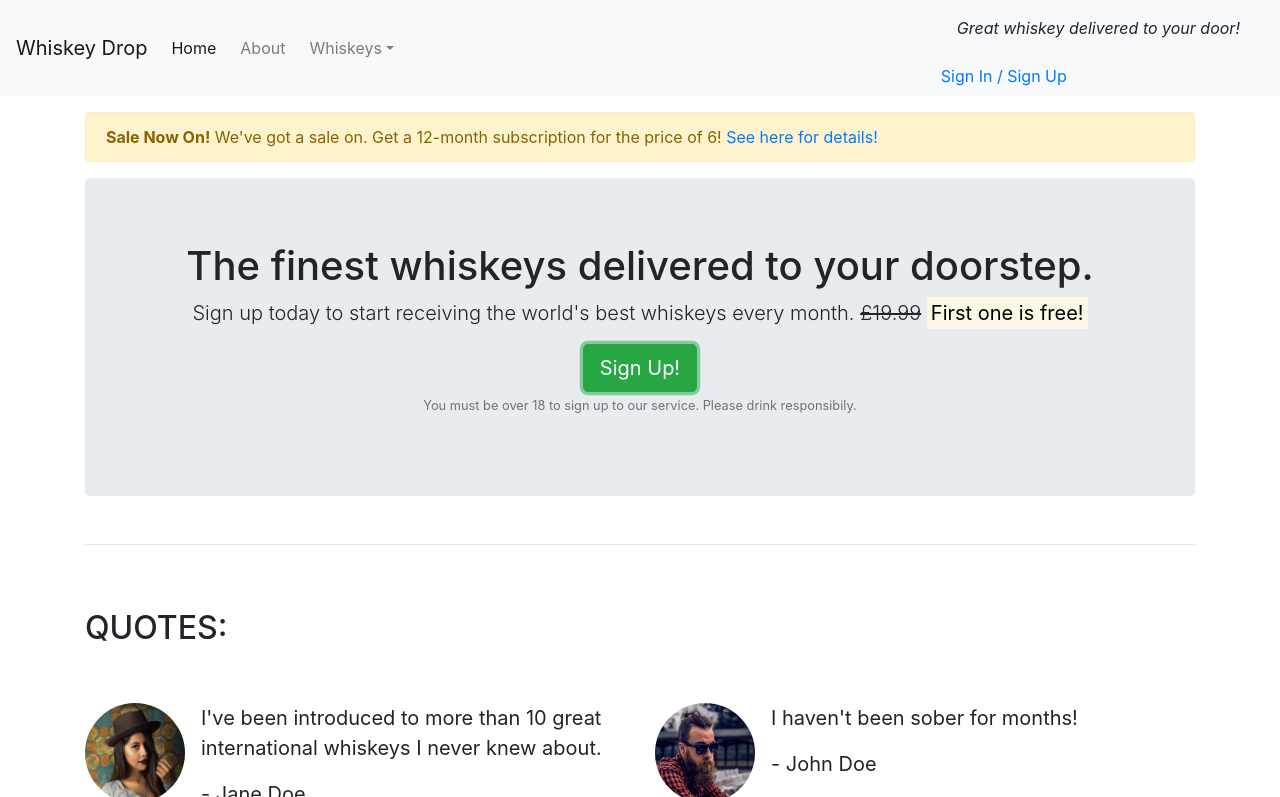
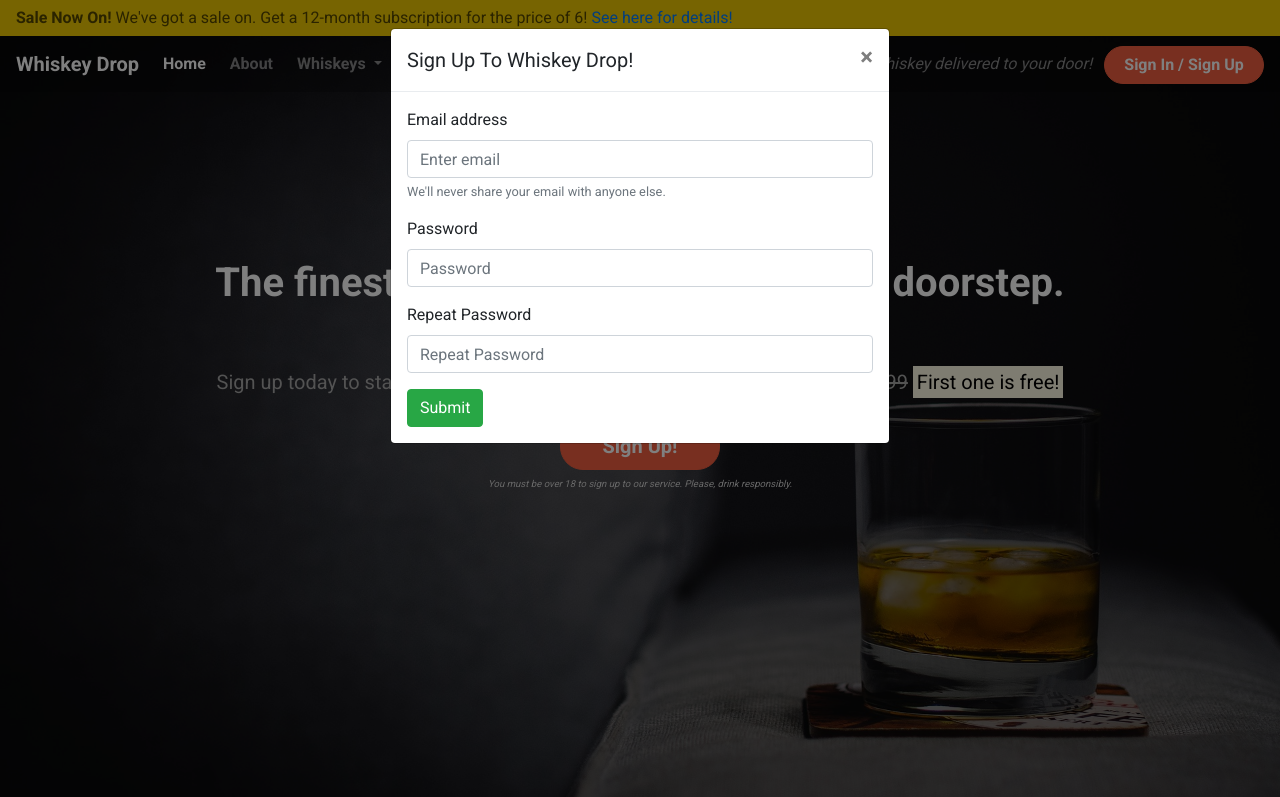
Before and after one commit to greglabo78/learn-bootstrap, a plain HTML site: page index.html in a window 1280 px wide. Both pictures are taken after a click on the button "Sign Up!". Shown: the top 797 px of the page. Drawn offline with nearby package versions, Linux system fonts and the light colour scheme.

Commit message:
one more bit left

```diff
--- /dev/null
+++ b/css/style.css
@@ -0,0 +1,139 @@
+body {
+    font-family: 'Roboto', sans-serif;
+}
+
+.alert-container .col-12 {
+    padding-left: 0;
+    padding-right: 0;
+}
+
+.site-wide-alert {
+    color: #544600;
+    background-color: #eec802;
+    border-color: #eec802;
+    padding: 5px 15px;
+    margin-bottom: 0;
+    border: 1px solid transparent;
+    border-radius: 0;
+}
+
+
+.callout-container {
+    height: 100vh;
+
+    background: url('../images/whiskey-background.jpeg') no-repeat bottom right fixed;
+    -webkit-background-size: cover;
+    -moz-background-size: cover;
+    -o-background-size: cover;
+    background-size: cover;
+
+    display: flex;
+    align-items: center;
+    justify-content: center;
+
+    position: relative;
+}
+
+.opaque-overlay {
+    position: absolute;
+    top: 0;
+    left: 0;
+    height: 100%;
+    width: 100%;
+    background-color: rgba(0, 0, 0, 0.5);
+}
+
+/* Navbar */
+
+.navalert-container {
+    position: absolute;
+    top: 0;
+    left: 0;
+    z-index: 1;
+    padding-left: 0;
+    padding-right: 0;
+}
+
+.navbar {
+    margin-bottom: 0;
+    width: 100%;
+    background-color: rgba(0, 0, 0, .25);
+    border: 0;
+}
+
+.navbar .navbar-toggler {
+    border: 0;
+}
+
+.navbar .navbar-brand {
+    font-weight: bold;
+}
+
+.navbar .navbar-nav a {
+    font-weight: bold;
+}
+
+
+/* Jumbotron */
+
+.jumbotron {
+    background-color: transparent;
+}
+
+.jumbotron h1 {
+    color: white;
+    font-weight: bold;
+    margin-bottom: 30px;
+    color: white;
+}
+
+.jumbotron .lead {
+    color: #a7a7a7;
+    margin: 25px 0;
+}
+
+.jumbotron small {
+    font-size: 60%;
+    font-style: italic;
+    color: #d0d0d0;
+}
+
+/* Block dividers */
+
+.block-divider {
+    width: 75px;
+    height: 5px;
+    border: 0;
+    background-color: #444;
+}
+
+.block-divider--orange {
+    background-color: #f05f40;
+}
+
+.block-divider--short {
+    width: 35px;
+}
+
+/* Buttons */
+
+.btn--cta {
+    font-weight: bold;
+    border-radius: 23px;
+    width: 160px;
+}
+
+.btn--red {
+    color: white;
+    background-color: #f05f40;
+    border-color: #f05f40;
+}
+
+.btn--red:hover,
+.btn--red:active,
+.btn--red:focus,
+.btn--red:active:focus {
+    background-color: #df4929;
+    border-color: #df4929;
+    color: white;
+}
--- a/index.html
+++ b/index.html
@@ -3,26 +3,39 @@
 
 <head>
     <meta charset="utf-8">
-
     <title>Whiskey Drop | Taste a new whiskey every month</title>
     <meta name="viewport" content="width=device-width, initial-scale=1.0">
     <link rel="stylesheet" href="https://maxcdn.bootstrapcdn.com/bootstrap/4.1.3/css/bootstrap.min.css">
-    <script src="https://kit.fontawesome.com/abd9ce5859.js" crossorigin="anonymous"></script>
+    <link rel="stylesheet" href="https://use.fontawesome.com/releases/v5.6.1/css/all.css" integrity="sha384-gfdkjb5BdAXd+lj+gudLWI+BXq4IuLW5IT+brZEZsLFm++aCMlF1V92rMkPaX4PP" crossorigin="anonymous">
+    <link href="https://fonts.googleapis.com/css?family=Roboto:400,700" rel="stylesheet">
+    <link rel="stylesheet" href="css/style.css" type="text/css" />
 </head>
 
 <body>
-    <nav class="navbar navbar-light bg-light navbar-expand-sm">
+    <div class="container-fluid navalert-container">
+        <div class="container-fluid alert-container">
+            <div class="row d-none d-sm-block">
+                <div class="col-12">
+                    <div class="site-wide-alert alert alert-warning">
+                        <strong>Sale Now On!</strong> We've got a sale on. Get a 12-month subscription for the price of 6! <a href="">See here for details!</a>
+                    </div>
+                </div>
+            </div>
+        </div>
+        <nav class="navbar navbar-dark navbar-expand-sm">
             <a href="/" class="navbar-brand">Whiskey Drop</a>
 
-        <button class="navbar-toggler ml-auto" type="button" data-toggle="collapse" data-target="#navbarNavDropdown"
-        aria-controls="navbarNavDropdown" aria-expanded="false" aria-label="Toggle navigation"><span class="navbar-toggler-icon"></span></button>
+            <button class="navbar-toggler ml-auto" type="button" data-toggle="collapse" data-target="#navbarNavDropdown" aria-controls="navbarNavDropdown" aria-expanded="false" aria-label="Toggle navigation">
+        <span class="navbar-toggler-icon"></span></button>
+
             <div class="collapse navbar-collapse" id="navbarNavDropdown">
                 <ul class="navbar-nav mr-auto">
-                <li class="active nav-item mr-2"><a href="/" class="nav-link">Home</a></li>
-                <li class=" nav-item mr-2"><a href="/about" class="nav-link">About</a></li>
+                    <li class="active nav-item mr-2"><a class="nav-link" href="/">Home</a></li>
+                    <li class="nav-item mr-2"><a class="nav-link" href="/about">About</a></li>
                     <li class="nav-item dropdown">
-                    <a class="nav-link dropdown-toggle" href="#" id="navbarDropdownMenuLink" role="button" data-toggle="dropdown" aria-haspopup="true" aria-expanded="false">Whiskeys</a>
-
+                        <a class="nav-link dropdown-toggle" href="#" id="navbarDropdownMenuLink" role="button" data-toggle="dropdown" aria-haspopup="true" aria-expanded="false">
+          Whiskeys
+        </a>
                         <div class="dropdown-menu" aria-labelledby="navbarDropdownMenuLink">
                             <a class="dropdown-item" href="#">Irish</a>
                             <a class="dropdown-item" href="#">Scotch</a>
@@ -31,41 +44,37 @@
                         </div>
                     </li>
 
-                <li class=" nav-item mr- d-block d-sm-none"><a href="/login" class="nav-link">Sign In / Sign Up</a></li>
+                    <li class="nav-item mr-2 d-block d-sm-none"><a class="nav-link" href="/login">Sign In / Sign Up</a></li>
                 </ul>
             </div>
             <div class="d-none d-md-block">
-            <p class="navbar -text my auto mr-2"><i>Great whiskey delivered to your door!</i></p>
-            <a href="/login">Sign In / Sign Up</a>
+                <p class="navbar-text my-auto mr-2"><i>Great whiskey delivered to your door!</i></p>
+                <a href="/login" class="btn btn--cta btn--red">Sign In / Sign Up</a>
             </div>
         </nav>
-    <article class="container mt-3">
-        <div class="row d-none d-sm-block">
-            <div class="col-12">
-            <div class="alert alert-warning">
-                <strong>Sale Now On!</strong> We've got a sale on. Get a 12-month subscription for the price of 6!
-                <a href="">See here for details!</a>
     </div>
-            </div>
-        </div>
+    <div class="container-fluid callout-container">
         <!-- Callout -->
+        <div class="opaque-overlay">&nbsp;</div>
         <div class="row">
             <div class="col-12">
                 <section class="callout jumbotron text-center">
-                    <h1>The finest whiskeys delivered to your doorstep.</h1>
+                    <h1 class="jumbotron-header">The finest whiskeys delivered to your doorstep.</h1>
+                    <hr class="block-divider block-divider--orange">
                     <p class="lead">Sign up today to start receiving the world's best whiskeys every month.
-                        <s class="d-none d-sm-inline">£19.99</s>
-                        <span class="d-line d-sm-none"><br></span>
-                        <strong> <mark>First one is free!</mark> </strong></p>
-                    <button class="btn btn-success btn-lg" data-toggle="modal" data-target="#signUpModal"> Sign Up! </button>
-                    <p class="text-muted"> <small> You must be over 18 to sign up to our service. Please drink responsibily.</small></p>
+                        <s class="d-none d-sm-inline">€19.99</s>
+                        <span class="d-inline d-sm-none"><br></span>
+                        <strong><mark>First one is free!</mark></strong></p>
+                    <button class="btn btn-lg btn--cta btn--red" data-toggle="modal" data-target="#signUpModal">Sign Up!</button>
+                    <p class="text-muted"><small>You must be over 18 to sign up to our service. Please, drink responsibly.</small></p>
                 </section>
             </div>
         </div>
         <!-- /.callout -->
-        <hr>
+    </div>
 
     <!-- Quotes -->
+    <div class="container quotes-container">
         <section class="quotes">
             <div class="row">
                 <div class="col-12 my-5">
@@ -76,7 +85,7 @@
                 <div class="col-12 col-md-6">
                     <div class="media">
                         <div class="d-none d-sm-block">
-                            <img src="images/girl-image.png" class="rounded-circle mr-3" height="100" width="100" alt="">
+                            <img src="images/girl-image.png" class="rounded-circle mr-3" height=100 width=100>
                         </div>
                         <div class="media-body">
                             <blockquote class="blockquote">
@@ -89,12 +98,12 @@
                 <div class="col-12 col-md-6">
                     <div class="media">
                         <div class="d-none d-sm-block">
-                            <img src="images/guy-image.png" class="rounded-circle mr-3" height="100" width="100" alt="">
+                            <img src="images/guy-image.png" class="rounded-circle mr-3" height=100 width=100>
                         </div>
                         <div class="media-body">
                             <blockquote class="blockquote">
                                 <p>I haven't been sober for months!</p>
-                                <p>- John Doe</p>
+                                <p>- Jane Doe</p>
                             </blockquote>
                         </div>
                     </div>
@@ -102,9 +111,10 @@
             </div>
         </section>
         <!-- /.quotes -->
-        <hr>
+    </div>
 
     <!-- Features -->
+    <div class="features-container">
         <section class="features">
             <div class="row">
                 <div class="col-12 my-5">
@@ -114,98 +124,64 @@
             <div class="row">
                 <div class="col-12 col-md-6 col-lg-4">
                     <div class="feature">
-                            <h3><i class="fa-solid fa-gifts d-none d-sm-inline"></i> Feature 1 <span class="badge badge-success">NEW!</span></h3>
+                        <h3><i class="fas fa-gift d-none d-sm-inline"></i> Feature 1 <span class="badge badge-success">NEW!</span></h3>
                         <p>Lorem ipsum dolor sit amet, consectetur adipiscing elit, sed do eiusmod tempor incididunt ut labore et dolore magna aliqua. Ut enim ad minim veniam, quis nostrud exercitation ullamco laboris nisi ut aliquip ex ea commodo consequat.</p>
                         <p><a class="btn btn-sm btn-light" href="">Read More</a></p>
                     </div>
                 </div>
                 <div class="col-12 col-md-6 col-lg-4">
                     <div class="feature">
-                            <h3><i class="fa-regular fa-credit-card d-none d-sm-inline"></i> Feature 2</h3>
+                        <h3><i class="fas fa-credit-card d-none d-sm-inline"></i> Feature 2</h3>
                         <p>Lorem ipsum dolor sit amet, consectetur adipiscing elit, sed do eiusmod tempor incididunt ut labore et dolore magna aliqua. Ut enim ad minim veniam, quis nostrud exercitation ullamco laboris nisi ut aliquip ex ea commodo consequat.</p>
                         <p><a class="btn btn-sm btn-light" href="">Read More</a></p>
                     </div>
                 </div>
                 <div class="col-12 d-md-none d-lg-block col-lg-4">
                     <div class="feature">
-                            <h3><i class="fa-solid fa-circle-xmark d-none d-sm-inline"></i> Feature 3</h3>
+                        <h3><i class="fas fa-times-circle d-none d-sm-inline"></i> Feature 3</h3>
                         <p>Lorem ipsum dolor sit amet, consectetur adipiscing elit, sed do eiusmod tempor incididunt ut labore et dolore magna aliqua. Ut enim ad minim veniam, quis nostrud exercitation ullamco laboris nisi ut aliquip ex ea commodo consequat.</p>
                         <p><a class="btn btn-sm btn-light" href="">Read More</a></p>
                     </div>
                 </div>
             </div>
         </section>
-        <section class="Monthly Favourites">
-            <div class="row">
-                <div class="col-12 my-5">
-                    <h2 class="text-uppercase">Monthly Favourites</h2>
+        <!-- /.features -->
     </div>
-            </div>
-            <table class="table">
-                <thead>
-                  <tr>
-                    <th scope="col">#</th>
-                    <th scope="col">name</th>
-                    <th scope="col">origin</th>
-                </tr>
-                </thead>
-                <tbody>
-                  <tr>
-                    <th scope="row">1</th>
-                    <td>Jack Daniels</td>
-                    <td>Canada</td>
-                </tr>
-                <tr>
-                    <th scope="row">2</th>
-                    <td>Vikings Delight</td>
-                    <td>Norway</td>
-                </tr>
-                <tr>
-                    <th scope="row">3</th>
-                    <td>Tcasela</td>
-                    <td>Mexico</td>
-                </tr>
-                <tr>
-                    <th scope="row">4</th>
-                    <td>St.Deon</td>
-                    <td>Spain</td>
-                </tr>
-                <tr>
-                    <th scope="row">5</th>
-                    <td>London Range</td>
-                    <td>United Kingdom</td>
-                </tr>
-                </tbody>
-              </table>
 
-        </section>
-        <!-- /.features -->
-
-    </article>
     <div class="modal" tabindex="-1" role="dialog" id="signUpModal">
         <div class="modal-dialog" role="document">
             <div class="modal-content">
                 <div class="modal-header">
-              <h5 class="modal-title">Modal title</h5>
+                    <h5 class="modal-title">Sign Up To Whiskey Drop!</h5>
                     <button type="button" class="close" data-dismiss="modal" aria-label="Close">
           <span aria-hidden="true">&times;</span>
         </button>
                 </div>
                 <div class="modal-body">
-              <p>Modal body text goes here.</p>
+                    <form>
+                        <div class="form-group">
+                            <label for="exampleInputEmail1">Email address</label>
+                            <input type="email" class="form-control" id="exampleInputEmail1" aria-describedby="emailHelp" placeholder="Enter email">
+                            <small id="emailHelp" class="form-text text-muted">We'll never share your email with anyone else.</small>
                         </div>
-            <div class="modal-footer">
-              <button type="button" class="btn btn-secondary" data-dismiss="modal">Close</button>
-              <button type="button" class="btn btn-primary">Save changes</button>
+                        <div class="form-group">
+                            <label for="password">Password</label>
+                            <input type="password" class="form-control" id="password" placeholder="Password">
+                        </div>
+                        <div class="form-group">
+                            <label for="repeatPassword">Repeat Password</label>
+                            <input type="password" class="form-control" id="repeatPassword" placeholder="Repeat Password">
+                        </div>
+                        <button type="submit" class="btn btn-success">Submit</button>
+                    </form>
                 </div>
             </div>
         </div>
     </div>
 
-    <script src="https://cdn.jsdelivr.net/npm/jquery@3.5.1/dist/jquery.slim.min.js" integrity="sha384-DfXdz2htPH0lsSSs5nCTpuj/zy4C+OGpamoFVy38MVBnE+IbbVYUew+OrCXaRkfj" crossorigin="anonymous"></script>
-    <script src="https://cdn.jsdelivr.net/npm/popper.js@1.16.1/dist/umd/popper.min.js" integrity="sha384-9/reFTGAW83EW2RDu2S0VKaIzap3H66lZH81PoYlFhbGU+6BZp6G7niu735Sk7lN" crossorigin="anonymous"></script>
-    <script src="https://cdn.jsdelivr.net/npm/bootstrap@4.6.2/dist/js/bootstrap.min.js" integrity="sha384-+sLIOodYLS7CIrQpBjl+C7nPvqq+FbNUBDunl/OZv93DB7Ln/533i8e/mZXLi/P+" crossorigin="anonymous"></script>
-    <script src="https://cdn.jsdelivr.net/npm/bootstrap@4.6.2/dist/js/bootstrap.bundle.min.js" integrity="sha384-Fy6S3B9q64WdZWQUiU+q4/2Lc9npb8tCaSX9FK7E8HnRr0Jz8D6OP9dO5Vg3Q9ct" crossorigin="anonymous"></script>
+    <script src="https://code.jquery.com/jquery-3.3.1.slim.min.js" integrity="sha384-q8i/X+965DzO0rT7abK41JStQIAqVgRVzpbzo5smXKp4YfRvH+8abtTE1Pi6jizo" crossorigin="anonymous"></script>
+    <script src="https://cdnjs.cloudflare.com/ajax/libs/popper.js/1.14.3/umd/popper.min.js" integrity="sha384-ZMP7rVo3mIykV+2+9J3UJ46jBk0WLaUAdn689aCwoqbBJiSnjAK/l8WvCWPIPm49" crossorigin="anonymous"></script>
+    <script src="https://stackpath.bootstrapcdn.com/bootstrap/4.1.3/js/bootstrap.min.js" integrity="sha384-ChfqqxuZUCnJSK3+MXmPNIyE6ZbWh2IMqE241rYiqJxyMiZ6OW/JmZQ5stwEULTy" crossorigin="anonymous"></script>
 </body>
 
 </html>
```
Also changed, not shown: images/whiskey-background.jpeg (added). Lines whose indentation alone changed are shown as unchanged.
